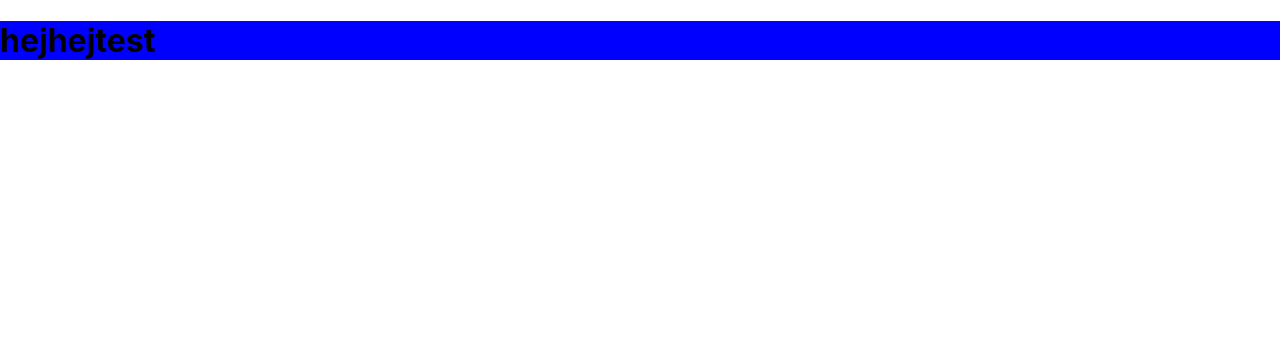
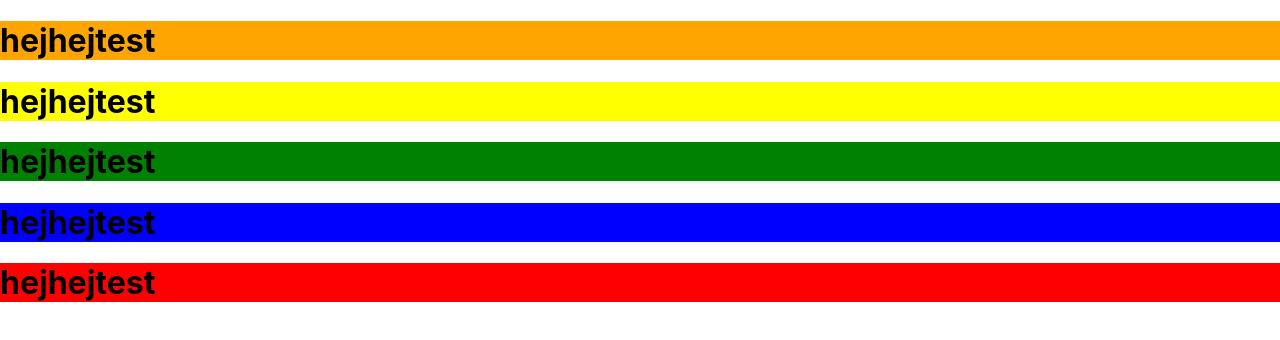
Before and after one commit to AleksanderBjelk/Grit_Java23_Agil_Projektledning_Cool_Fashion, a React (Create React App) app in the folder react_template/my-app/: page / in a window 1280 px wide. Shown: the top 340 px of the page. Built offline with nearby package versions, Linux system fonts and the light colour scheme.

Commit message:
ännu bättre hantering

```diff
--- a/react_template/my-app/src/App.js
+++ b/react_template/my-app/src/App.js
@@ -1,15 +1,18 @@
-import './JSX/header.jsx';
-import './JSX/main.jsx';
-import './JSX/footer.jsx';
-import './JSX/cards.jsx';
-import './JSX/nav.jsx';
+import TestHeader from'./JSX/header.jsx';
+import TestMain from'./JSX/main.jsx';
+import TestFooter from './JSX/footer.jsx';
+import TestCards from './JSX/cards.jsx';
+import TestNav from './JSX/nav.jsx';
 
 function App() {
   return (
     <div className="App">
-      <header className="App-header">
-       <h1>hejhejtest</h1>
-      </header>
+      <TestHeader/>
+      <TestNav/>
+      <TestMain/>
+      <TestCards/>
+      <TestFooter/>
+
     </div>
   );
 }
--- a/react_template/my-app/src/CSS/cards.css
+++ b/react_template/my-app/src/CSS/cards.css
@@ -1,3 +1,3 @@
-.App{
+.textCards{
     background-color: blue;
 }
--- a/react_template/my-app/src/CSS/footer.css
+++ b/react_template/my-app/src/CSS/footer.css
@@ -1,3 +1,3 @@
-.App{
-    background-color: blue;
+.textFooter{
+    background-color: red;
 }
--- a/react_template/my-app/src/CSS/header.css
+++ b/react_template/my-app/src/CSS/header.css
@@ -1,3 +1,3 @@
-.App{
-    background-color: blue;
+.textHeader{
+    background-color: orange;
 }
--- a/react_template/my-app/src/CSS/main.css
+++ b/react_template/my-app/src/CSS/main.css
@@ -1,3 +1,3 @@
-.App{
-    background-color: blue;
+.textMain{
+    background-color: green;
 }
--- a/react_template/my-app/src/CSS/nav.css
+++ b/react_template/my-app/src/CSS/nav.css
@@ -1,3 +1,3 @@
-.App{
-    background-color: blue;
+.textNav{
+    background-color: yellow;
 }
--- a/react_template/my-app/src/JSX/cards.jsx
+++ b/react_template/my-app/src/JSX/cards.jsx
@@ -1,11 +1,12 @@
 import '../CSS/cards.css';
 
-function test () {
+function testCards () {
     return (
-        <div className="App">
-          <header className="App-header">
+        <div className="textCards">
+
            <h1>hejhejtest</h1>
-          </header>
+
         </div>
       );
     }
+    export default testCards;
--- a/react_template/my-app/src/JSX/footer.jsx
+++ b/react_template/my-app/src/JSX/footer.jsx
@@ -1,11 +1,12 @@
 import '../CSS/footer.css';
 
-function test () {
+function testFooter () {
     return (
-        <div className="App">
-          <header className="App-header">
+        <div className="textFooter">
+
            <h1>hejhejtest</h1>
-          </header>
+
         </div>
       );
     }
+    export default testFooter;
--- a/react_template/my-app/src/JSX/header.jsx
+++ b/react_template/my-app/src/JSX/header.jsx
@@ -1,11 +1,12 @@
 import '../CSS/header.css';
 
-function test () {
+function testHeader () {
     return (
-        <div className="App">
-          <header className="App-header">
+        <div className="textHeader">
+
            <h1>hejhejtest</h1>
-          </header>
+
         </div>
       );
     }
+    export default testHeader;
--- a/react_template/my-app/src/JSX/main.jsx
+++ b/react_template/my-app/src/JSX/main.jsx
@@ -1,11 +1,12 @@
 import '../CSS/main.css';
 
-function test () {
+function testMain () {
     return (
-        <div className="App">
-          <header className="App-header">
+        <div className="textMain">
+
            <h1>hejhejtest</h1>
-          </header>
+
         </div>
       );
     }
+    export default testMain;
--- a/react_template/my-app/src/JSX/nav.jsx
+++ b/react_template/my-app/src/JSX/nav.jsx
@@ -1,11 +1,12 @@
 import '../CSS/nav.css';
 
-function test () {
+function testNav () {
 return (
-    <div className="App">
-      <header className="App-header">
+    <div className="textNav">
+
        <h1>hejhejtest</h1>
-      </header>
+
     </div>
   );
 }
+export default testNav;
```
